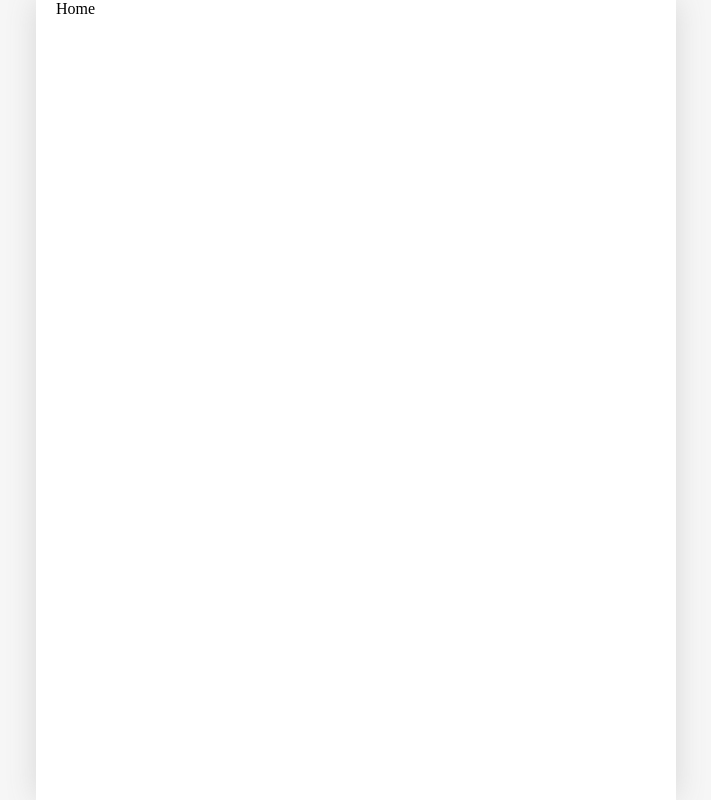
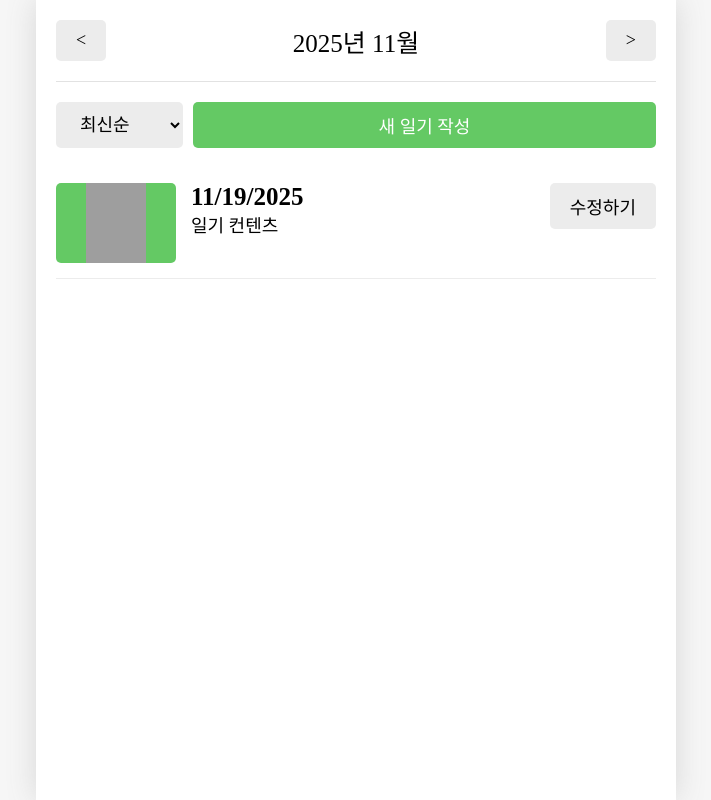
Before and after one commit to guiyoung2/emotionDiary, a React (Vite) app: page / in a window 1280 px wide. Shown: the whole page, without its empty margins (284-995 px from the left). Built offline with nearby package versions, Linux system fonts and the light colour scheme; grey boxes are pictures that could not be loaded; a web font is replaced by a local one.

Commit message:
Home 페이지 UI구현

```diff
--- /dev/null
+++ b/src/components/DiaryItem.css
@@ -0,0 +1,49 @@
+.DiaryItem {
+  display: flex;
+  gap: 15px;
+  justify-content: space-between;
+  /* align-items: center; */
+  padding: 15px 0px;
+  border-bottom: 1px solid rgb(236, 236, 236);
+}
+
+.DiaryItem .img_section {
+  min-width: 120px;
+  height: 80px;
+  display: flex;
+  justify-content: center;
+  cursor: pointer;
+  border-radius: 5px;
+}
+.DiaryItem .img_section > img {
+  width: 50%;
+}
+.DiaryItem .img_section_1 {
+  background-color: rgb(100, 201, 100);
+}
+.DiaryItem .img_section_2 {
+  background-color: rgb(157, 215, 114);
+}
+.DiaryItem .img_section_3 {
+  background-color: rgb(253, 206, 23);
+}
+.DiaryItem .img_section_4 {
+  background-color: rgb(253, 132, 70);
+}
+.DiaryItem .img_section_5 {
+  background-color: rgb(253, 86, 95);
+}
+.DiaryItem .info_section {
+  flex: 1;
+  cursor: pointer;
+}
+.DiaryItem .info_section .created_date {
+  font-size: 25px;
+  font-weight: bold;
+}
+.DiaryItem .info_section .content {
+  font-size: 18px;
+}
+.DiaryItem .button_section {
+  min-width: 70px;
+}
--- /dev/null
+++ b/src/components/DiaryItem.jsx
@@ -0,0 +1,24 @@
+import { getEmotionImage } from "../util/get-emotion-image.js";
+import Button from "./Button";
+import "./DiaryItem.css";
+
+const DiaryItem = () => {
+  const emotionId = 1;
+
+  return (
+    <div className="DiaryItem">
+      <div className={`img_section img_section_${emotionId}`}>
+        <img src={getEmotionImage(emotionId)} />
+      </div>
+      <div className="info_section">
+        <div className="created_date">{new Date().toLocaleDateString()}</div>
+        <div className="content">일기 컨텐츠</div>
+      </div>
+      <div className="button_section">
+        <Button text={"수정하기"} />
+      </div>
+    </div>
+  );
+};
+
+export default DiaryItem;
--- /dev/null
+++ b/src/components/DiaryList.css
@@ -0,0 +1,18 @@
+.DiaryList .menu_bar {
+  margin: 20px 0px;
+  display: flex;
+  gap: 10px;
+}
+
+.DiaryList .menu_bar select {
+  background-color: rgb(236, 236, 236);
+  border: none;
+  border-radius: 5px;
+  padding: 10px 20px;
+  font-size: 18px;
+  cursor: pointer;
+}
+
+.DiaryList .menu_bar button {
+  flex: 1;
+}
--- /dev/null
+++ b/src/components/DiaryList.jsx
@@ -0,0 +1,22 @@
+import Button from "./Button";
+import DiaryItem from "./DiaryItem";
+import "./DiaryList.css";
+
+const DiaryList = () => {
+  return (
+    <div className="DiaryList">
+      <div className="menu_bar">
+        <select>
+          <option value={"lastest"}>최신순</option>
+          <option value={"oldest"}>오래된순</option>
+        </select>
+        <Button text={"새 일기 작성"} type={"positive"} />
+      </div>
+      <div className="list_wrapper">
+        <DiaryItem />
+      </div>
+    </div>
+  );
+};
+
+export default DiaryList;
--- a/src/pages/Home.jsx
+++ b/src/pages/Home.jsx
@@ -1,5 +1,18 @@
+import Header from "../components/Header";
+import Button from "../components/Button";
+import DiaryList from "../components/DiaryList";
+
 const Home = () => {
-  return <div>Home</div>;
+  return (
+    <div>
+      <Header
+        title="2025년 11월"
+        leftChild={<Button text={"<"} />}
+        rightChild={<Button text={">"} />}
+      />
+      <DiaryList />
+    </div>
+  );
 };
 
 export default Home;
```
